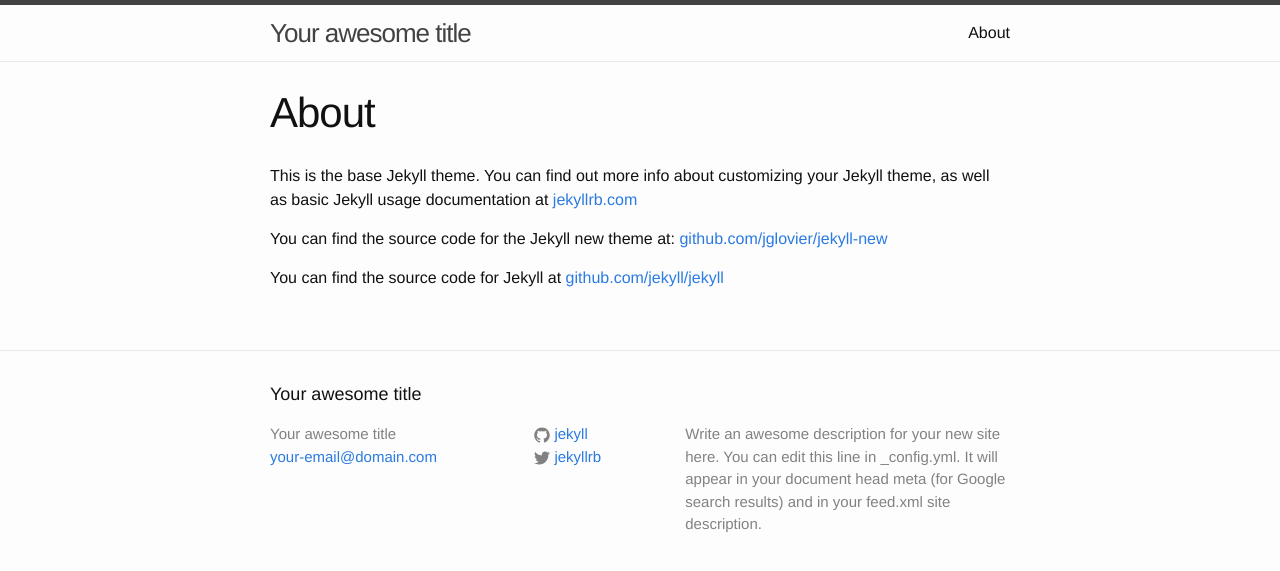
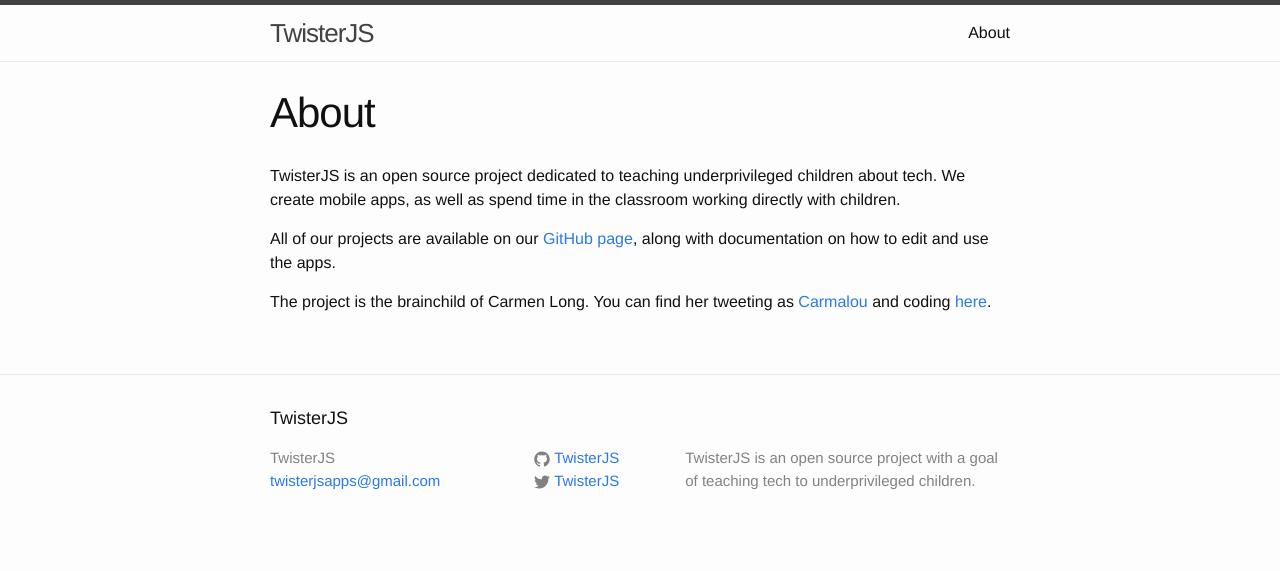
Before and after one commit to TwisterJS/TwisterJS.github.io, a Jekyll site: the page built from about.md, in a window 1280 px wide. Shown: the top 571 px of the page. Built offline with Jekyll 4.4.1, drawn with Linux system fonts in a browser that asks for light colours.

Commit message:
changing home/about pages

```diff
--- a/_config.yml
+++ b/_config.yml
@@ -1,14 +1,12 @@
 # Site settings
-title: Your awesome title
-email: your-email@domain.com
+title: TwisterJS
+email: twisterjsapps@gmail.com
 description: > # this means to ignore newlines until "baseurl:"
-  Write an awesome description for your new site here. You can edit this
-  line in _config.yml. It will appear in your document head meta (for
-  Google search results) and in your feed.xml site description.
+  TwisterJS is an open source project with a goal of teaching tech to underprivileged children.
 baseurl: "" # the subpath of your site, e.g. /blog/
-url: "http://yourdomain.com" # the base hostname & protocol for your site
-twitter_username: jekyllrb
-github_username:  jekyll
+url: "http://TwisterJS.github.io" # the base hostname & protocol for your site
+twitter_username: TwisterJS
+github_username:  TwisterJS
 
 # Build settings
 markdown: kramdown
--- a/about.md
+++ b/about.md
@@ -4,8 +4,8 @@ title: About
 permalink: /about/
 ---
 
-This is the base Jekyll theme. You can find out more info about customizing your Jekyll theme, as well as basic Jekyll usage documentation at [jekyllrb.com](http://jekyllrb.com/)
+TwisterJS is an open source project dedicated to teaching underprivileged children about tech. We create mobile apps, as well as spend time in the classroom working directly with children.
 
-You can find the source code for the Jekyll new theme at: [github.com/jglovier/jekyll-new](https://github.com/jglovier/jekyll-new)
+All of our projects are available on our [GitHub page](http://www.github.com/twisterjs), along with documentation on how to edit and use the apps.
 
-You can find the source code for Jekyll at [github.com/jekyll/jekyll](https://github.com/jekyll/jekyll)
+The project is the brainchild of Carmen Long. You can find her tweeting as [Carmalou](www.twitter.com/carmalou) and coding [here](http://www.github.com/carmalou).
```
